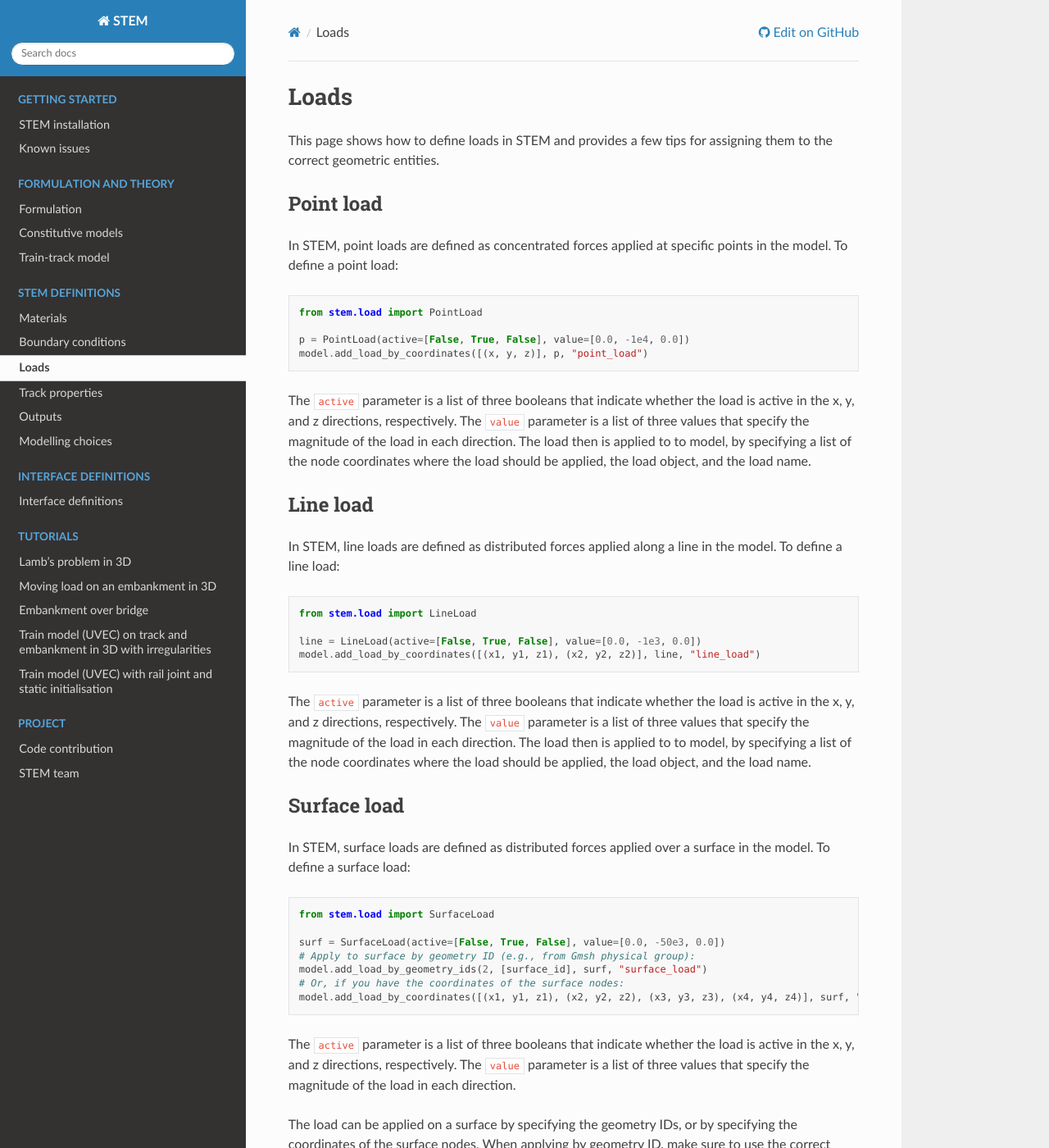
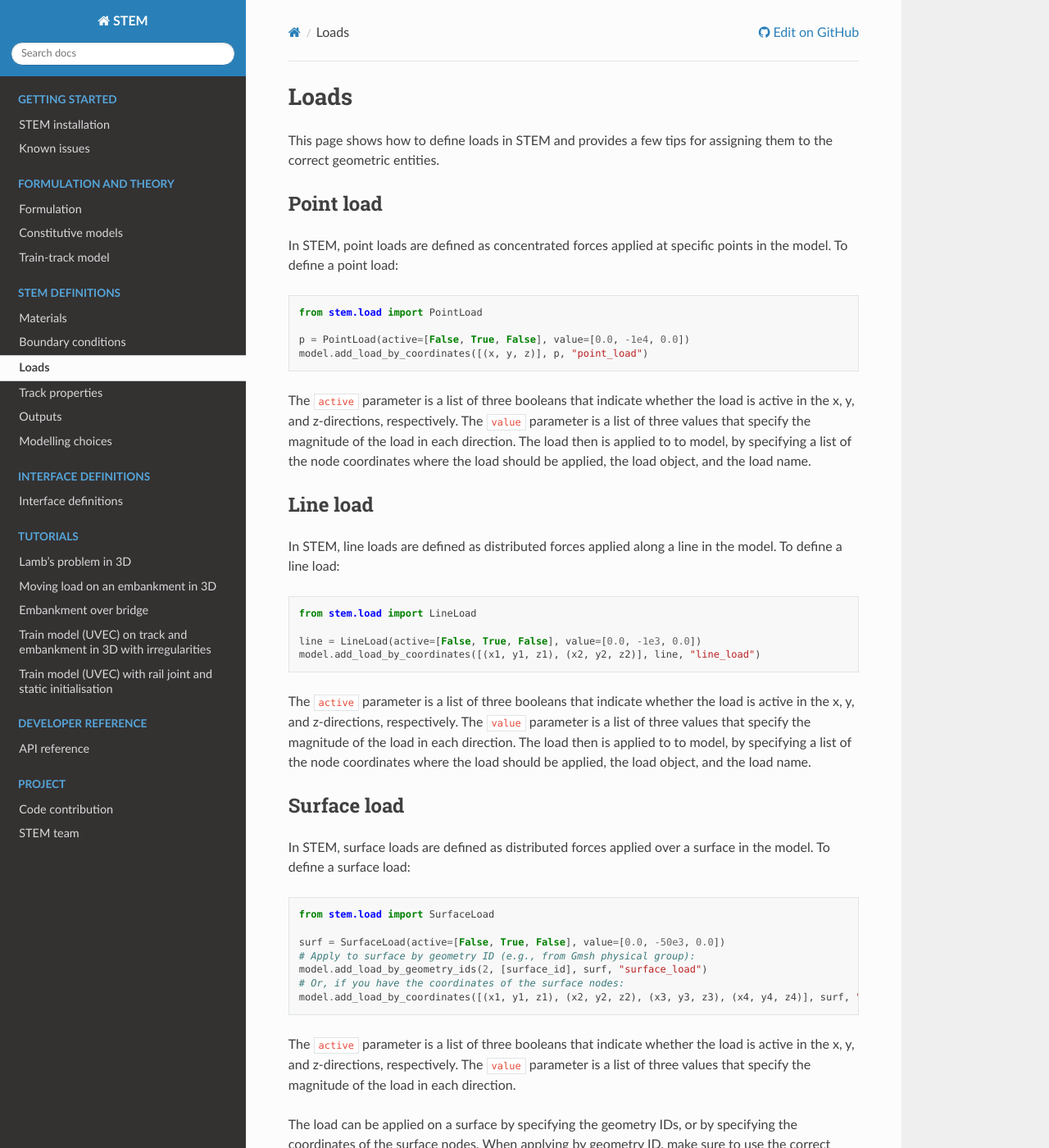
Before and after one commit to StemVibrations/STEM, a Sphinx documentation site: the page built from docs/loads.rst, in a window 1280 px wide and 1400 px high. Shown: the whole window at 82% size. Built offline with Sphinx 7.4.7 and the Read the Docs theme 3.1.0, drawn with Linux system fonts in a browser that asks for light colours; pages that are not in the unit, such as notebooks, are missing from menus.

Commit message:
Add API reference documentation and update various tutorial sections for clarity

```diff
--- a/docs/formulation.rst
+++ b/docs/formulation.rst
@@ -264,7 +264,7 @@ The parameter :math:`A_v` can be estimated based on the track quality :cite:`Lei
 Rail joint model
 ----------------
 The rail join is modelled as a hinge along a beam element, with a rotational stiffness defined based on the properties
- of the rail and the joint.
+of the rail and the joint.
 The rail joint might have a local geometric irregularity, commonly referred to as a
 dipped joint, following the approach proposed by :cite:`Kabo_2006`.
 The dipped joint represents the permanent plastic deformation that develops at rail ends due to repeated
--- a/docs/index.rst
+++ b/docs/index.rst
@@ -151,7 +151,6 @@ See :doc:`authors` for the full list of maintainers and contributors.
    tutorial3
    tutorial4
    tutorial5
-   tutorial6
 
 .. toctree::
    :maxdepth: 1
--- a/docs/loads.rst
+++ b/docs/loads.rst
@@ -17,7 +17,7 @@ To define a point load:
    model.add_load_by_coordinates([(x, y, z)], p, "point_load")
 
 The ``active`` parameter is a list of three booleans that indicate whether the load is active in the
-x, y, and z directions, respectively.
+x, y, and z-directions, respectively.
 The ``value`` parameter is a list of three values that specify the magnitude of the load in each direction.
 The load then is applied to to model, by specifying a list of the node coordinates where the load should be applied,
 the load object, and the load name.
@@ -36,7 +36,7 @@ To define a line load:
    model.add_load_by_coordinates([(x1, y1, z1), (x2, y2, z2)], line, "line_load")
 
 The ``active`` parameter is a list of three booleans that indicate whether the load is active in the
-x, y, and z directions, respectively.
+x, y, and z-directions, respectively.
 The ``value`` parameter is a list of three values that specify the magnitude of the load in each direction.
 The load then is applied to to model, by specifying a list of the node coordinates where the load should be applied,
 the load object, and the load name.
@@ -59,7 +59,7 @@ To define a surface load:
 
 
 The ``active`` parameter is a list of three booleans that indicate whether the load is active in the
-x, y, and z directions, respectively.
+x, y, and z-directions, respectively.
 The ``value`` parameter is a list of three values that specify the magnitude of the load in each direction.
 
 The load can be applied on a surface by specifying the geometry IDs, or
--- a/docs/tutorial5.rst
+++ b/docs/tutorial5.rst
@@ -202,7 +202,7 @@ are spaced 0.5m from each others which results in a 50m straight track, with par
 
 The rail joint is modelled by adding a hinge on the rail track.
 The hinge requires the definition of the distance to the joint, starting from the origin point of the track and
-the rotational stiffness in the y and z direction.
+the rotational stiffness in the y and z-direction.
 The hinge is added to the model by specifying the name of the track (in this case "rail_track"), the coordinates
 of the joint, the hinge parameters and the name of the hinge.
 
```
Also changed, not shown: docs/api.rst (added, +16 -0 lines), docs/tutorial2.rst (+6 -8 lines), docs/_static/culvert.png (added).
